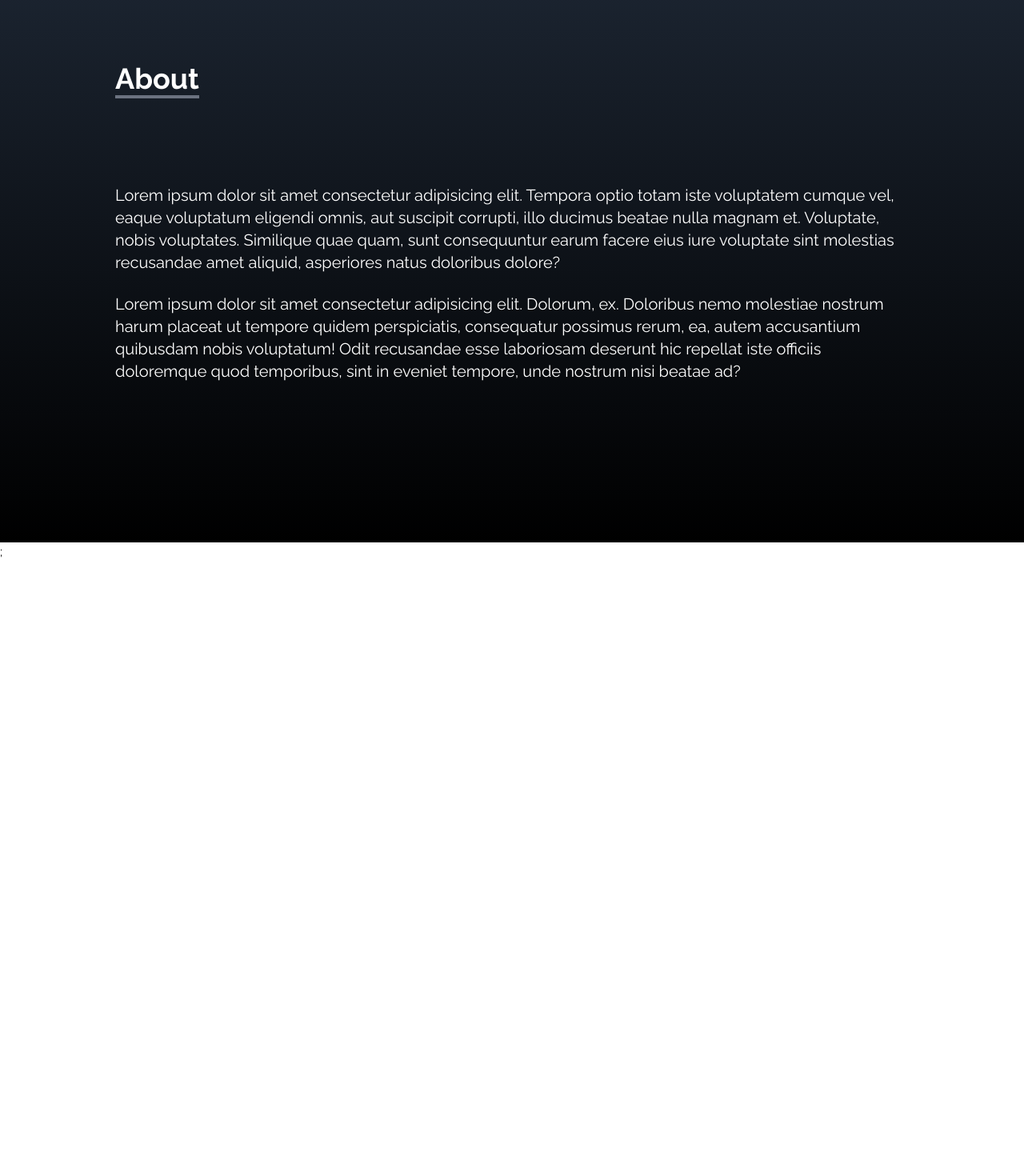
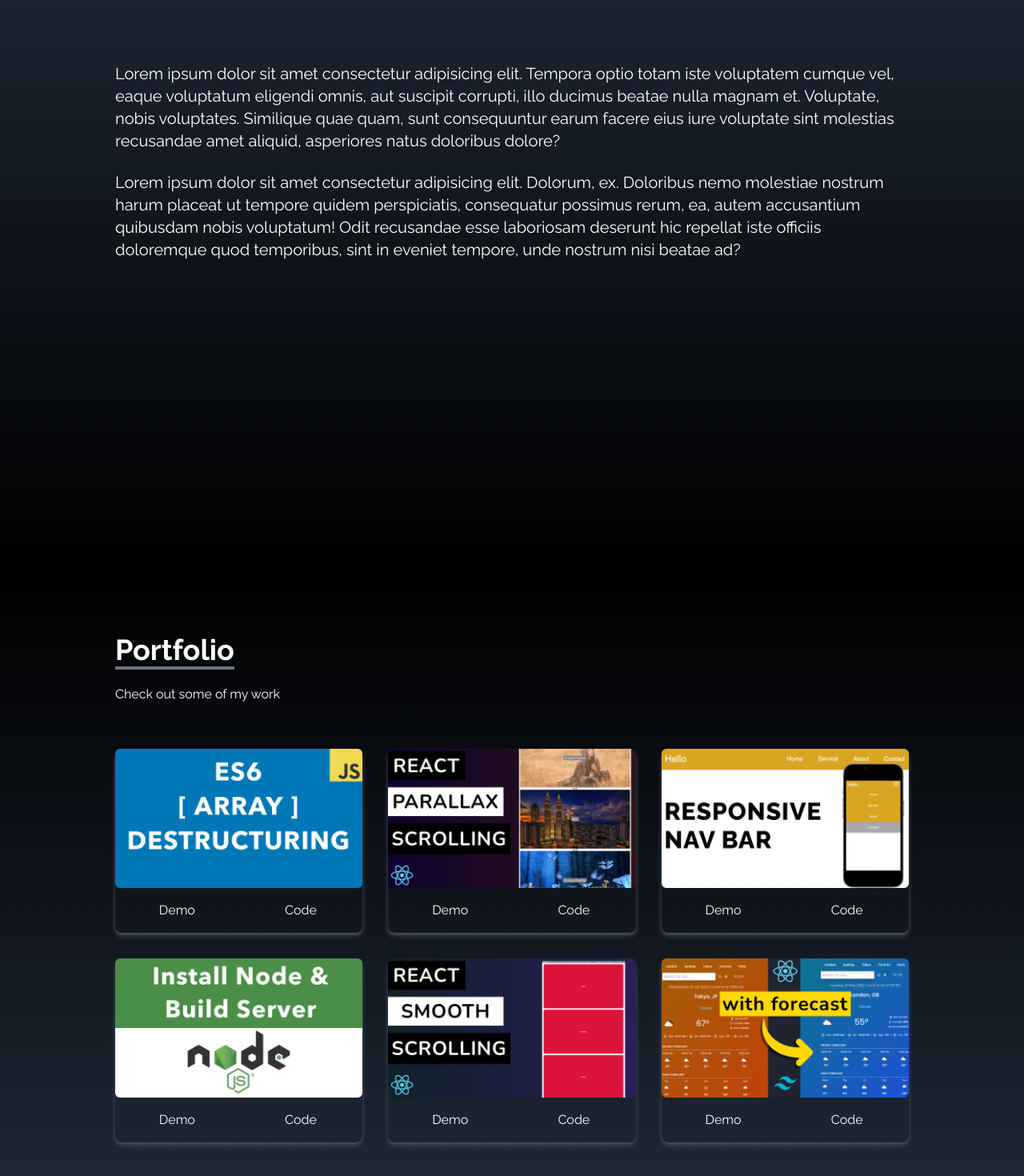
Before and after one commit to Bolaji-hub/My-portfolio, a React (Create React App) app: page / in a window 1280 px wide. Shown: the part 970-2440 px from the top of the page at 80% size. Before the commit the page ends 1672 px from the top, so only its background shows below. Built offline with nearby package versions, Linux system fonts and the light colour scheme.

Commit message:
- implementing the experience page - decorating the images - restyling if the nav bar

```diff
--- a/src/App.js
+++ b/src/App.js
@@ -2,13 +2,17 @@ import NavBar from "./components/NavBar";
 import Home from "./components/Home";
 import SocialLinks from "./components/SocialLinks";
 import About from "./components/About";
+import Portfolio from "./components/Portfolio";
+import Experience from "./components/Experience";
 
 function App() {
   return (
     <div>
-      <NavBar />;
-      <Home />;
-      <About />;
+      <NavBar />
+      <Home />
+      <About />
+      <Portfolio />
+      <Experience />
       <SocialLinks />
     </div>
   );
--- a/src/components/About.jsx
+++ b/src/components/About.jsx
@@ -4,7 +4,7 @@ const About = () => {
   return (
     <div
       name="about"
-      className="w-full h-screen bg-gradient-to-b from-gray-800 to-black text-white"
+      className="w-full min-h-screen bg-gradient-to-b from-gray-800 to-black text-white"
     >
       <div className="max-w-screen-lg p-4 mx-auto flex flex-col justify-center w-full h-full">
         <div className="pb-8">
--- /dev/null
+++ b/src/components/Experience.jsx
@@ -0,0 +1,14 @@
+import React from "react";
+import html from "../assets/html.png";
+import css from "../assets/css.png";
+import javascript from "../assets/javascript.png";
+import tailwind from "../assets/tailwind.png";
+import react from "../assets/react.png";
+import vue from "../assets/vue.png";
+import github from "../assets/github.png";
+
+const Experience = () => {
+  return <div></div>;
+};
+
+export default Experience;
--- a/src/components/Home.jsx
+++ b/src/components/Home.jsx
@@ -5,7 +5,7 @@ const Home = () => {
   return (
     <div
       name="home"
-      className=" h-screen w-full bg-gradient-to-b from-black via-black to-gray-800"
+      className=" min-h-screen w-full bg-gradient-to-b from-black via-black to-gray-800 py-20"
     >
       <div className="max-w-screen-lg mx-auto flex flex-col items-center justify-center h-full px-4 md:flex-row">
         <div className="flex flex-col justify-center h-full">
--- a/src/components/NavBar.jsx
+++ b/src/components/NavBar.jsx
@@ -26,7 +26,7 @@ const NavBar = () => {
     },
   ];
   return (
-    <div className="flex justify-between items-center w-full h-20 text-white fixed bg-black px-4">
+    <div className="flex justify-between items-center w-full h-20 text-white sticky top-0 bg-black px-4">
       <div>
         <h1 className="text-5xl font-signature ml-2">Barakat</h1>
       </div>
--- /dev/null
+++ b/src/components/Portfolio.jsx
@@ -0,0 +1,73 @@
+import React from "react";
+import arrayDestruct from "../assets/portfolio/arrayDestruct.jpg";
+import installNode from "../assets/portfolio/installNode.jpg";
+import navbar from "../assets/portfolio/navbar.jpg";
+import reactParallax from "../assets/portfolio/reactParallax.jpg";
+import reactSmooth from "../assets/portfolio/reactSmooth.jpg";
+import reactWeather from "../assets/portfolio/reactWeather.jpg";
+
+const Portfolio = () => {
+  const portfolio = [
+    {
+      id: 1,
+      src: arrayDestruct,
+    },
+    {
+      id: 2,
+      src: reactParallax,
+    },
+    {
+      id: 3,
+      src: navbar,
+    },
+    {
+      id: 4,
+      src: installNode,
+    },
+    {
+      id: 5,
+      src: reactSmooth,
+    },
+    {
+      id: 6,
+      src: reactWeather,
+    },
+  ];
+  return (
+    <div
+      name="porfolio"
+      className="bg-gradient-to-b from-black to-gray-800 w-full text-white md:h-screen"
+    >
+      <div className="max-w-screen-lg p-4 mx-auto flex flex-col justify-center w-full h-full">
+        <div className="pb-8">
+          <p className="text-4xl font-bold inline border-b-4 border-gray-500">
+            Portfolio
+          </p>
+          <p className="py-6">Check out some of my work</p>
+        </div>
+
+        <div className="grid sm:grid-cols-2 md:grid-cols-3 gap-8 px-12 sm:px-0">
+          {portfolio.map(({ id, src }) => (
+            <div key={id} className="shadow-md shadow-gray-600 rounded-lg">
+              <img
+                src={src}
+                alt=""
+                className="rounded-md duration-200 hover:scale-150"
+              />
+              <div className="flex items-center justify-center">
+                <button className="w-1/2 px-6 py-0 m-4 hover:scale-105 duration-200">
+                  Demo
+                </button>
+                <button className="w-1/2 px-6 py-0 m-4 hover:scale-105 duration-200">
+                  Code
+                </button>
+              </div>
+            </div>
+          ))}
+        </div>
+      </div>
+    </div>
+  );
+};
+
+export default Portfolio;
--- a/src/index.css
+++ b/src/index.css
@@ -1,6 +1,4 @@
-@import url("https://fonts.googleapis.com/css2?family=Krub:wght@500&family=Raleway:ital,wght@0,100;0,200;0,300;0,400;0,500;0,600;0,700;0,800;0,900;1,100;1,200;1,300;1,400;1,500;1,600;1,700;1,800;1,900&family=Rubik:wght@400;500;600;700&display=swap");
-
-@import url("https://fonts.googleapis.com/css2?family=Krub:wght@500&family=Raleway&display=swap");
+@import url("https://fonts.googleapis.com/css2?family=Krub:wght@500&family=Raleway:ital,wght@0,100;0,200;0,300;0,400;0,500;0,600;0,700;0,800;0,900;1,100;1,200;1,300;1,400;1,500;1,600;1,700;1,800;1,900&family=Rubik:wght@400;500;600;700&display=swap&family=Great+Vibes");
 
 @tailwind base;
 @tailwind components;
```
